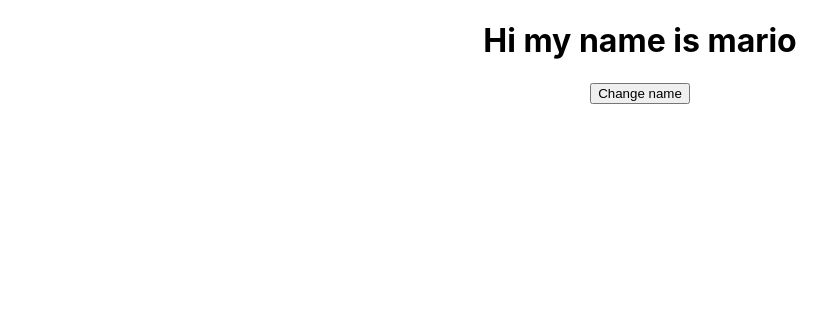
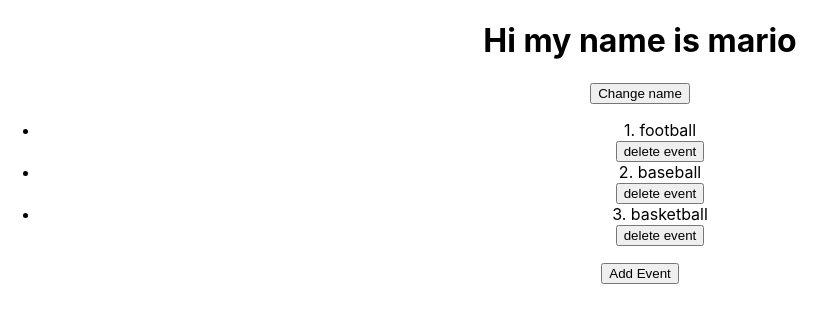
Before and after one commit to musafir928/react-refresh, a React (Create React App) app: page / in a window 1280 px wide. Shown: the top 322 px of the page, without its empty margins (0-836 px from the left). Built offline with nearby package versions, Linux system fonts and the light colour scheme.

Commit message:
add list

```diff
--- a/src/App.js
+++ b/src/App.js
@@ -2,13 +2,29 @@ import { useState } from 'react';
 import './App.scss';
 
 function App() {
-  let [name, setName] = useState("mario")
+  const [name, setName] = useState("mario")
+  const [events, setEvents] = useState([
+	  {title: "football",id:1},
+	  {title: "baseball",id:2},
+	  {title: "basketball",id:3}
+  ])
 
   const handleClick = () => setName("luigi")
+  const addEvent = () => setEvents(p=> [ ...p,{id: p.length+1,title: "new event"}])
+  const handleDelete = (i) => setEvents(p=>p.filter(e=>e.id!==i))
   return (
    <div className="App">
       <h1>Hi my name is {name}</h1>
       <button onClick={handleClick}>Change name</button>
+	  <ul>
+		  {events.map(({title, id},i)=>(
+			  <>
+				<li key={i+1}>{i+1}. {title}</li>
+				<button onClick={()=>handleDelete(id)}>delete event</button>
+			  </>
+		  ))}
+	  </ul>
+	  <button onClick={addEvent}>Add Event</button>
 	</div>
   );
 }
```
